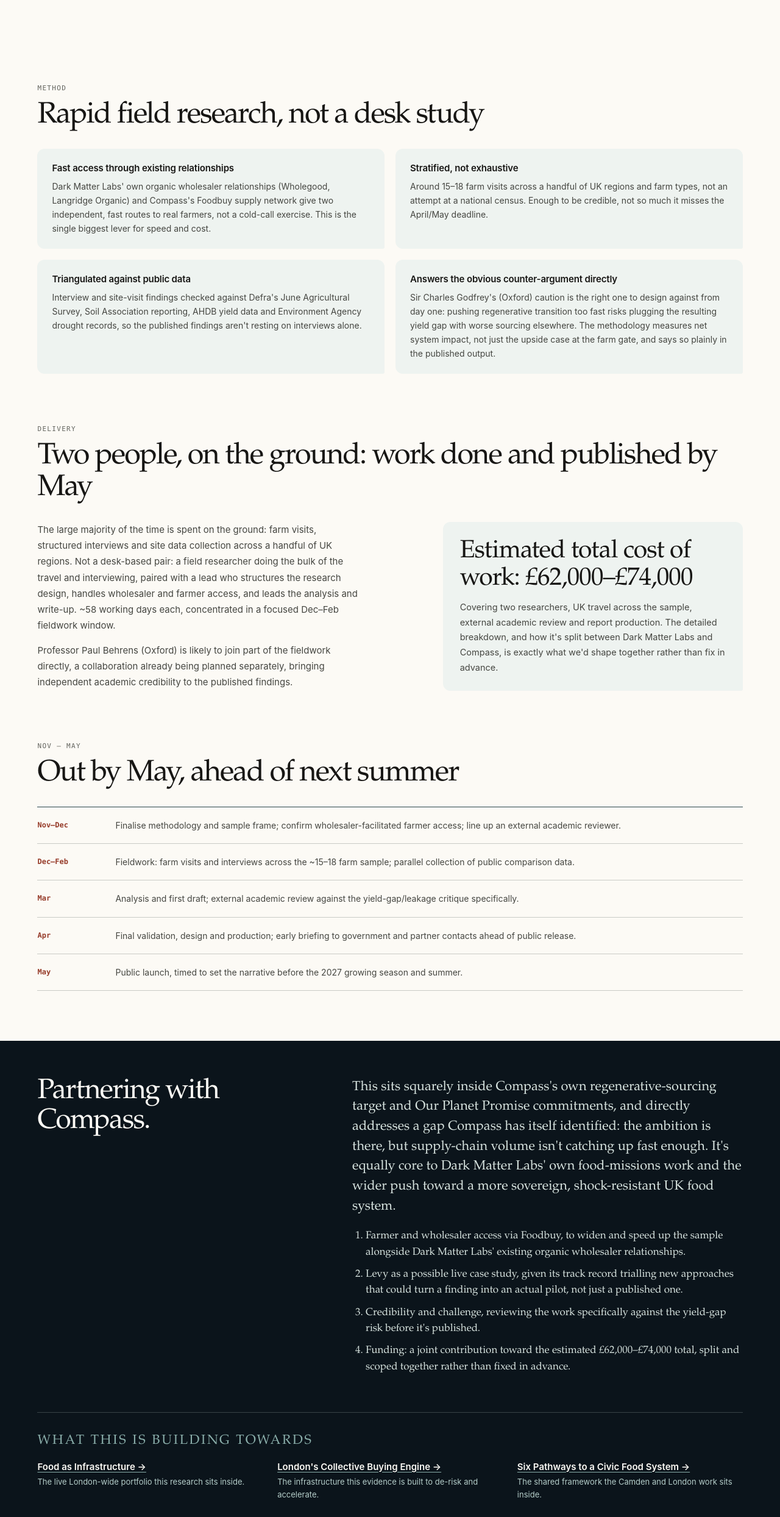
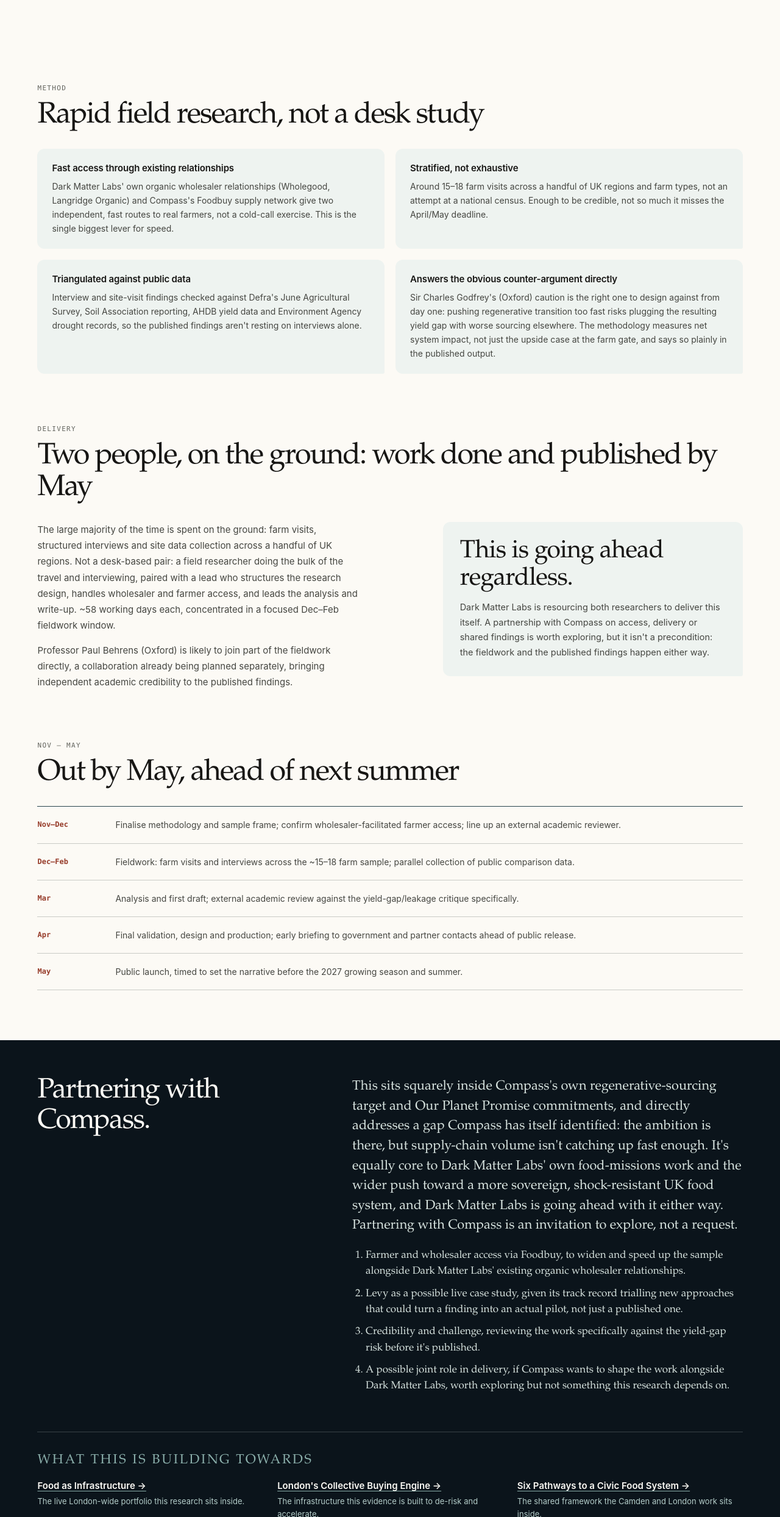
Before and after one commit to Dark-Matter-Labs/food-systems, a plain HTML site: page soil-resilience.html in a window 1280 px wide. Shown: the part 1618-4106 px from the top of the page at 61% size. Drawn offline with Linux system fonts and the light colour scheme.

Commit message:
Remove cost figures from soil-resilience.html, reframe Compass partnership as optional
The research is framed as something Dark Matter Labs is resourcing and
running regardless; partnering with Compass on access, delivery or
shared findings is now an invitation to explore, not a funding ask.

```diff
--- a/soil-resilience.html
+++ b/soil-resilience.html
@@ -111,7 +111,7 @@ button:focus-visible,a:focus-visible,summary:focus-visible{outline:3px solid var
 .concept-tooltip .tooltip-copy{margin:0;font:13px/1.65 var(--sans);color:var(--field-100)}
 .concept-tooltip .tooltip-hint{margin:12px 0 0;font:10px/1.5 var(--mono);color:var(--field-300)}
 
-/* plan tables: team & cost, timeline — same typographic language, independent widths */
+/* plan tables: team & delivery, timeline — same typographic language, independent widths */
 .plan-section{padding-block:0 82px}
 .plan-grid{display:grid;grid-template-columns:minmax(0,1.1fr) minmax(0,.9fr);gap:clamp(32px,5vw,80px);align-items:start}
 .plan-intro p{margin:0 0 14px;font-size:15px;line-height:1.75;color:#454641;max-width:56ch}
@@ -245,7 +245,7 @@ body[data-view=reading] .matrix .mobile-label{display:block;font:9px/1.5 var(--m
       <a href="#question-02"><span>02</span>Why are farmers switching anyway?</a>
       <p>The plan</p>
       <a href="#method"><span>→</span>Method</a>
-      <a href="#team"><span>→</span>Team and cost</a>
+      <a href="#team"><span>→</span>Team and delivery</a>
       <a href="#timeline"><span>→</span>Timeline</a>
       <a href="#compass"><span>→</span>Partnering with Compass</a>
     </nav></details>
@@ -303,7 +303,7 @@ body[data-view=reading] .matrix .mobile-label{display:block;font:9px/1.5 var(--m
       <div><p class="eyebrow">Method</p><h2 id="method-title">Rapid field research, not a desk study</h2></div>
     </div>
     <div class="method-grid">
-      <div class="method-card"><b>Fast access through existing relationships</b><p>Dark Matter Labs' own organic wholesaler relationships (Wholegood, Langridge Organic) and Compass's Foodbuy supply network give two independent, fast routes to real farmers, not a cold-call exercise. This is the single biggest lever for speed and cost.</p></div>
+      <div class="method-card"><b>Fast access through existing relationships</b><p>Dark Matter Labs' own organic wholesaler relationships (Wholegood, Langridge Organic) and Compass's Foodbuy supply network give two independent, fast routes to real farmers, not a cold-call exercise. This is the single biggest lever for speed.</p></div>
       <div class="method-card"><b>Stratified, not exhaustive</b><p>Around 15&ndash;18 farm visits across a handful of UK regions and farm types, not an attempt at a national census. Enough to be credible, not so much it misses the April/May deadline.</p></div>
       <div class="method-card"><b>Triangulated against public data</b><p>Interview and site-visit findings checked against Defra's June Agricultural Survey, Soil Association reporting, AHDB yield data and Environment Agency drought records, so the published findings aren't resting on interviews alone.</p></div>
       <div class="method-card"><b>Answers the obvious counter-argument directly</b><p>Sir Charles Godfrey's (Oxford) caution is the right one to design against from day one: pushing regenerative transition too fast risks plugging the resulting yield gap with worse sourcing elsewhere. The methodology measures net system impact, not just the upside case at the farm gate, and says so plainly in the published output.</p></div>
@@ -320,8 +320,8 @@ body[data-view=reading] .matrix .mobile-label{display:block;font:9px/1.5 var(--m
         <p>Professor Paul Behrens (Oxford) is likely to join part of the fieldwork directly, a collaboration already being planned separately, bringing independent academic credibility to the published findings.</p>
       </div>
       <div class="plan-estimate">
-        <p class="estimate-figure">Estimated total cost of work: &pound;62,000&ndash;&pound;74,000</p>
-        <p>Covering two researchers, UK travel across the sample, external academic review and report production. The detailed breakdown, and how it's split between Dark Matter Labs and Compass, is exactly what we'd shape together rather than fix in advance.</p>
+        <p class="estimate-figure">This is going ahead regardless.</p>
+        <p>Dark Matter Labs is resourcing both researchers to deliver this itself. A partnership with Compass on access, delivery or shared findings is worth exploring, but it isn't a precondition: the fieldwork and the published findings happen either way.</p>
       </div>
     </div>
   </section>
@@ -343,12 +343,12 @@ body[data-view=reading] .matrix .mobile-label{display:block;font:9px/1.5 var(--m
     <div class="afterword-grid">
       <h2 id="afterword-title">Partnering with Compass.</h2>
       <div>
-        <p>This sits squarely inside Compass's own regenerative-sourcing target and Our Planet Promise commitments, and directly addresses a gap Compass has itself identified: the ambition is there, but supply-chain volume isn't catching up fast enough. It's equally core to Dark Matter Labs' own food-missions work and the wider push toward a more sovereign, shock-resistant UK food system.</p>
+        <p>This sits squarely inside Compass's own regenerative-sourcing target and Our Planet Promise commitments, and directly addresses a gap Compass has itself identified: the ambition is there, but supply-chain volume isn't catching up fast enough. It's equally core to Dark Matter Labs' own food-missions work and the wider push toward a more sovereign, shock-resistant UK food system, and Dark Matter Labs is going ahead with it either way. Partnering with Compass is an invitation to explore, not a request.</p>
         <ol>
           <li>Farmer and wholesaler access via Foodbuy, to widen and speed up the sample alongside Dark Matter Labs' existing organic wholesaler relationships.</li>
           <li>Levy as a possible live case study, given its track record trialling new approaches that could turn a finding into an actual pilot, not just a published one.</li>
           <li>Credibility and challenge, reviewing the work specifically against the yield-gap risk before it's published.</li>
-          <li>Funding: a joint contribution toward the estimated &pound;62,000&ndash;&pound;74,000 total, split and scoped together rather than fixed in advance.</li>
+          <li>A possible joint role in delivery, if Compass wants to shape the work alongside Dark Matter Labs, worth exploring but not something this research depends on.</li>
         </ol>
       </div>
     </div>
```
